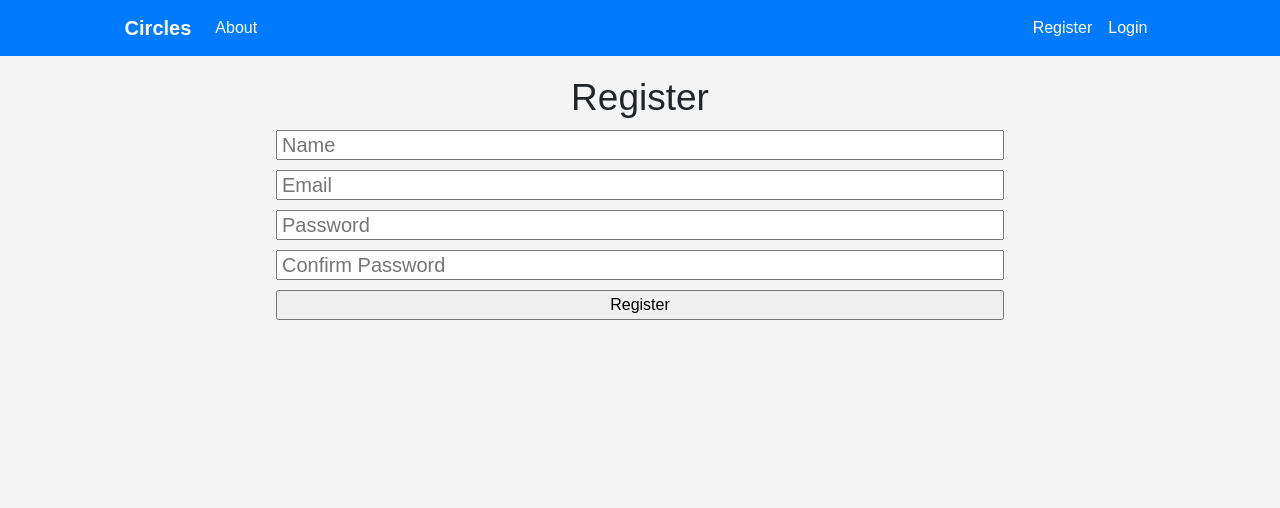
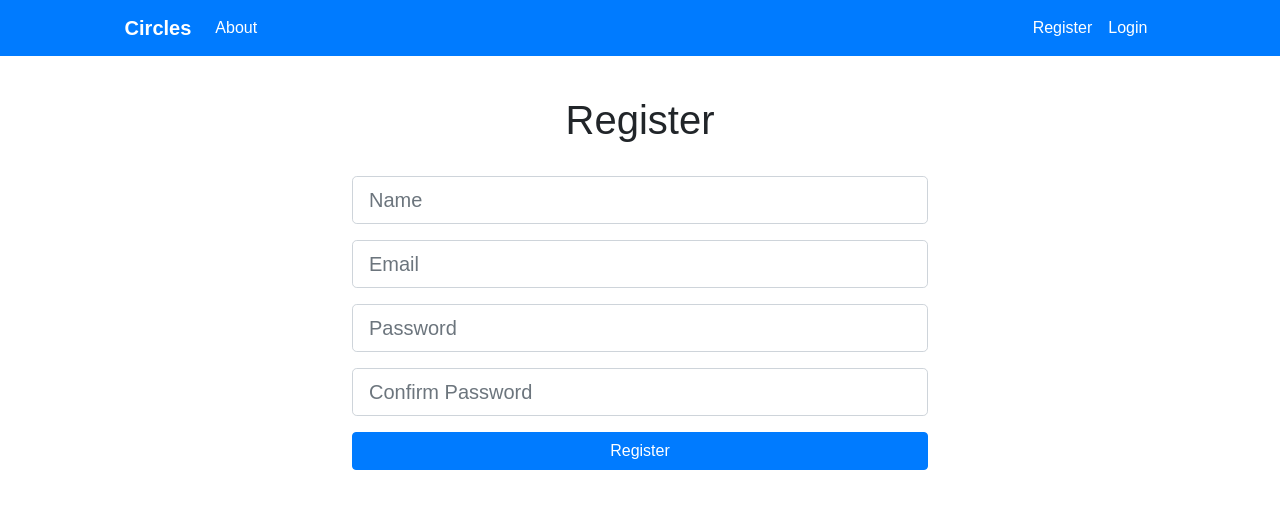
Before and after one commit to GingerNeil12/MEng_React_Frontend, a React (Create React App) app: page /register in a window 1280 px wide. Shown: the top 508 px of the page. Built offline with nearby package versions, Linux system fonts and the light colour scheme.

Commit message:
Register and Login page converted to bootstrap

```diff
--- a/src/App.css
+++ b/src/App.css
@@ -7,7 +7,6 @@
 body {
   font-family: Arial, Helvetica, sans-serif;
   line-height: 1.5;
-  background-color: #f4f4f4;
 }
 
 a {
--- a/src/App.js
+++ b/src/App.js
@@ -12,6 +12,7 @@ class App extends Component {
       <Router>
         <div>
           <Header />
+          <Route exact path="/" component={Home}/>
           <Route exact path="/register" component={Register}/>
           <Route exact path="/login" component={Login}/>
         </div>
--- a/src/components/header/Header.js
+++ b/src/components/header/Header.js
@@ -1,29 +1,20 @@
 import React, { Component } from 'react'
 import { Navbar, Nav, Container } from 'react-bootstrap';
-import { Link } from 'react-router-dom';
 
 export default class Header extends Component {
     render() {
         return (
             <Navbar collapseOnSelect expand="lg" bg="primary" variant="dark">
                 <Container>
-                    <Navbar.Brand href="#">
-                        <Link style={BrandStyle} to="/">Circles</Link>
-                    </Navbar.Brand>
+                    <Navbar.Brand href="/" style={BrandStyle}>Circles</Navbar.Brand>
                     <Navbar.Toggle aria-controls="toggle-navbar"/>
                     <Navbar.Collapse id="toggle-navbar">
                             <Nav>
-                                <Nav.Link href="#">
-                                    <Link style={LinkStyle} to="#">About</Link>
-                                </Nav.Link>
+                                <Nav.Link href="/about" style={LinkStyle}>About</Nav.Link>
                             </Nav>
                             <Nav className="ml-auto">
-                                <Nav.Link href="#">
-                                    <Link style={LinkStyle} to="/register">Register</Link>
-                                </Nav.Link>
-                                <Nav.Link href="#">
-                                    <Link style={LinkStyle} to="/login">Login</Link>
-                                </Nav.Link>
+                                <Nav.Link href="/register" style={LinkStyle}>Register</Nav.Link>
+                                <Nav.Link href="/login" style={LinkStyle}>Login</Nav.Link>
                             </Nav>
                         </Navbar.Collapse>
                 </Container>
@@ -32,13 +23,11 @@ export default class Header extends Component {
     }
 }
 
-const BrandStyle = {
-    color: "#ffffff",
-    fontWeight: "bold",
-    textDecoration: "none"
-}
-
 const LinkStyle = {
     color: "#ffffff",
     textDecoration: "none"
 }
+
+const BrandStyle = {
+    fontWeight: "bold"
+}
--- a/src/components/home/Home.js
+++ b/src/components/home/Home.js
@@ -1,11 +1,27 @@
-import React, { Component } from 'react'
+import React, { Component } from 'react';
+import { Jumbotron, Container, Button, ButtonGroup } from 'react-bootstrap';
 
 export default class Home extends Component {
     render() {
         return (
-            <div>
-                <h1>Hello World</h1>
-            </div>
+            <Container>
+                <Jumbotron style={JumbotronStyle}>
+                    <h1 className="display-4">Circles!</h1>
+                    <p className="lead">We will draw all your Venn and Euler Diagrams</p>
+                    <ButtonGroup>
+                        <Button style={ButtonStyle} size="lg" variant="outline-primary">Learn More</Button>
+                        <Button style={ButtonStyle} size="lg" variant="primary">Learn More</Button>
+                    </ButtonGroup>
+                </Jumbotron>
+            </Container>
         )
     }
 }
+
+const JumbotronStyle = {
+    textAlign: "center"
+}
+
+const ButtonStyle = {
+    margin: "0 .5em"
+}
--- a/src/components/login/Login.js
+++ b/src/components/login/Login.js
@@ -1,96 +1,79 @@
-import React, { Component } from "react";
+import React, { Component } from 'react';
+import { Form, Button } from 'react-bootstrap';
 
 export default class Login extends Component {
     constructor() {
         super();
+
         this.state = {
-            email: "",
-            password: "",
-            errors: {}
+            email: '',
+            password: ''
         };
 
         this.onChange = this.onChange.bind(this);
         this.onSubmit = this.onSubmit.bind(this);
     }
 
-    onChange(e) {
+    onChange = (e) => {
         this.setState({ [e.target.name]: e.target.value });
     }
 
-    onSubmit(e) {
+    onSubmit = (e) => {
         e.preventDefault();
 
         const user = {
             email: this.state.email,
             password: this.state.password
-        };
+        }
 
-        console.log(user);
+        console.log(user)
     }
+
     render() {
         return (
             <div>
-                <form onSubmit={this.onSubmit} style={formStyle}>
-                    <h1 style={pageTitle}>Login</h1>
-                    <div style={formGroup}>
-                        <input
+                <h1 style={LoginTitle}>Login</h1>
+                <Form style={FormStyle} onSubmit={this.onSubmit}>
+                    <Form.Group id="email">
+                        <Form.Control
+                            size="lg"
+                            type="email"
                             name="email"
-                            type="email"
                             placeholder="Email"
-                            required={true}
-                            onChange={this.onChange}
-                            style={textboxStyle}
-                        />
-                    </div>
-                    <div style={formGroup}>
-                        <input
+                            value={this.state.email}
+                            onChange={this.onChange} />
+                    </Form.Group>
+                    <Form.Group id="password">
+                        <Form.Control
+                            size="lg"
+                            type="password"
                             name="password"
-                            type="password"
                             placeholder="Password"
-                            required={true}
-                            onChange={this.onChange}
-                            style={textboxStyle}
-                        />
-                    </div>
-                    <div style={formGroup}>
-                        <input type="submit" value="Login" style={buttonStyle} />
-                    </div>
-                </form>
+                            value={this.state.password}
+                            onChange={this.onChange} />
+                    </Form.Group>
+                    <Form.Group>
+                        <Button
+                            variant="primary"
+                            type="submit"
+                            style={ButtonStyle}>Login</Button>
+                    </Form.Group>
+                </Form>
             </div>
-        );
+        )
     }
 }
 
-// All the forms styling
-const formStyle = {
-    marginTop: "10px",
-    padding: "10px",
+const FormStyle = {
+    width: "45%",
+    margin: "2em auto"
+}
 
-    width: "50%",
-    marginLeft: "auto",
-    marginRight: "auto",
-    overflow: "hidden"
-};
+const LoginTitle = {
+    textAlign: "center",
+    marginTop: "1em"
+}
 
-const pageTitle = {
-    textAlign: "center",
-    marginBottom: "10px",
-    fontSize: "37px"
-};
-
-const formGroup = {
-    margin: "10px"
-};
-
-const textboxStyle = {
-    width: "100%",
-    height: "30px",
-    fontSize: "20px",
-    padding: "4px"
-};
-
-const buttonStyle = {
-    width: "100%",
-    height: "30px",
-    fontSize: "16px"
-};
+const ButtonStyle = {
+    width: "100%"
+}
--- a/src/components/register/Register.js
+++ b/src/components/register/Register.js
@@ -1,27 +1,28 @@
-import React, { Component } from 'react';
-import axios from 'axios';
+import React, { Component } from 'react'
+import { Form, Button } from 'react-bootstrap';
+import '../../css/layout/Register.css';
 
 export default class Register extends Component {
     constructor() {
         super();
+
         this.state = {
             name: '',
             email: '',
             password: '',
             password2: '',
             errors: {}
-        };
+        }
+
         this.onChange = this.onChange.bind(this);
         this.onSubmit = this.onSubmit.bind(this);
-
-
     }
 
-    onChange(e) {
-        this.setState({ [e.target.name]: e.target.value });
+    onChange = (e) => {
+        this.setState({ [e.target.name]: e.target.value })
     }
 
-    onSubmit(e) {
+    onSubmit = (e) => {
         e.preventDefault();
 
         const newUser = {
@@ -29,99 +30,73 @@ export default class Register extends Component {
             email: this.state.email,
             password: this.state.password,
             password2: this.state.password2
-        };
+        }
 
-        axios.post('http://localhost:5000/api/users/register', newUser)
-            .then(res => console.log(res.data))
-            .catch(err => console.log(err.request.data));
+        // axios goes here
+        console.log(newUser);
     }
 
     render() {
         return (
-            <div>
-                <form onSubmit={this.onSubmit} style={formStyle}>
-                    <h1 style={pageTitle}>Register</h1>
-                    <div style={formGroup}>
-                        <input
+            <div id="register-form">
+                <h1 style={RegisterTitle}>Register</h1>
+                <Form style={FormStyle} onSubmit={this.onSubmit} id="register-form">
+                    <Form.Group id="name">
+                        <Form.Control
+                            size="lg"
+                            type="text"
                             name="name"
-                            type="text"
                             placeholder="Name"
-                            required={true}
                             value={this.state.name}
-                            onChange={this.onChange}
-                            style={textboxStyle} />
-                    </div>
-                    <div style={formGroup}>
-                        <input
+                            onChange={this.onChange} />
+                    </Form.Group>
+                    <Form.Group id="email">
+                        <Form.Control
+                            size="lg"
+                            type="email"
                             name="email"
-                            type="email"
                             placeholder="Email"
-                            required={true}
                             value={this.state.email}
-                            onChange={this.onChange}
-                            style={textboxStyle} />
-                    </div>
-                    <div style={formGroup}>
-                        <input
+                            onChange={this.onChange} />
+                    </Form.Group>
+                    <Form.Group id="password">
+                        <Form.Control
+                            size="lg"
+                            type="password"
                             name="password"
+                            placeholder="Password"
+                            value={this.state.password}
+                            onChange={this.onChange} />
+                    </Form.Group>
+                    <Form.Group id="password2">
+                        <Form.Control
+                            size="lg"
                             type="password"
-                            placeholder="Password"
-                            required={true}
-                            value={this.state.password}
-                            onChange={this.onChange}
-                            style={textboxStyle} />
-                    </div>
-                    <div style={formGroup}>
-                        <input
                             name="password2"
-                            type="password"
                             placeholder="Confirm Password"
-                            required={true}
                             value={this.state.password2}
-                            onChange={this.onChange}
-                            style={textboxStyle} />
-                    </div>
-                    <div style={formGroup}>
-                        <input
+                            onChange={this.onChange} />
+                    </Form.Group>
+                    <Form.Group id="submit">
+                        <Button
+                            variant="primary"
                             type="submit"
-                            value="Register"
-                            style={buttonStyle} />
-                    </div>
-                </form>
+                            style={ButtonStyle}>Register</Button>
+                    </Form.Group>
+                </Form>
             </div>
         )
     }
 }
 
-// All the forms styling
-const formStyle = {
-    marginTop: '10px',
-    padding: '10px',
-    width: '60%',
-    marginLeft: 'auto',
-    marginRight: 'auto',
-    overflow: 'hidden'
+const RegisterTitle = {
+    textAlign: "center",
+    marginTop: "1em"
 }
-
-const pageTitle = {
-    textAlign: 'center',
-    marginBottom: '10px',
-    fontSize: '37px'
+const FormStyle = {
+    width: "45%",
+    margin: "2em auto"
 }
-
-const formGroup = {
-    margin: '10px'
+const ButtonStyle = {
+    width: "100%"
 }
-
-const textboxStyle = {
-    width: '100%',
-    height: '30px',
-    fontSize: '20px',
-    padding: '4px'
-}
-
-const buttonStyle = {
-    width: '100%',
-    height: '30px',
-    fontSize: '16px'
-}
```
Also changed, not shown: src/css/header/Navbar.css (deleted, +0 -37 lines), src/css/layout/Register.css (added).
